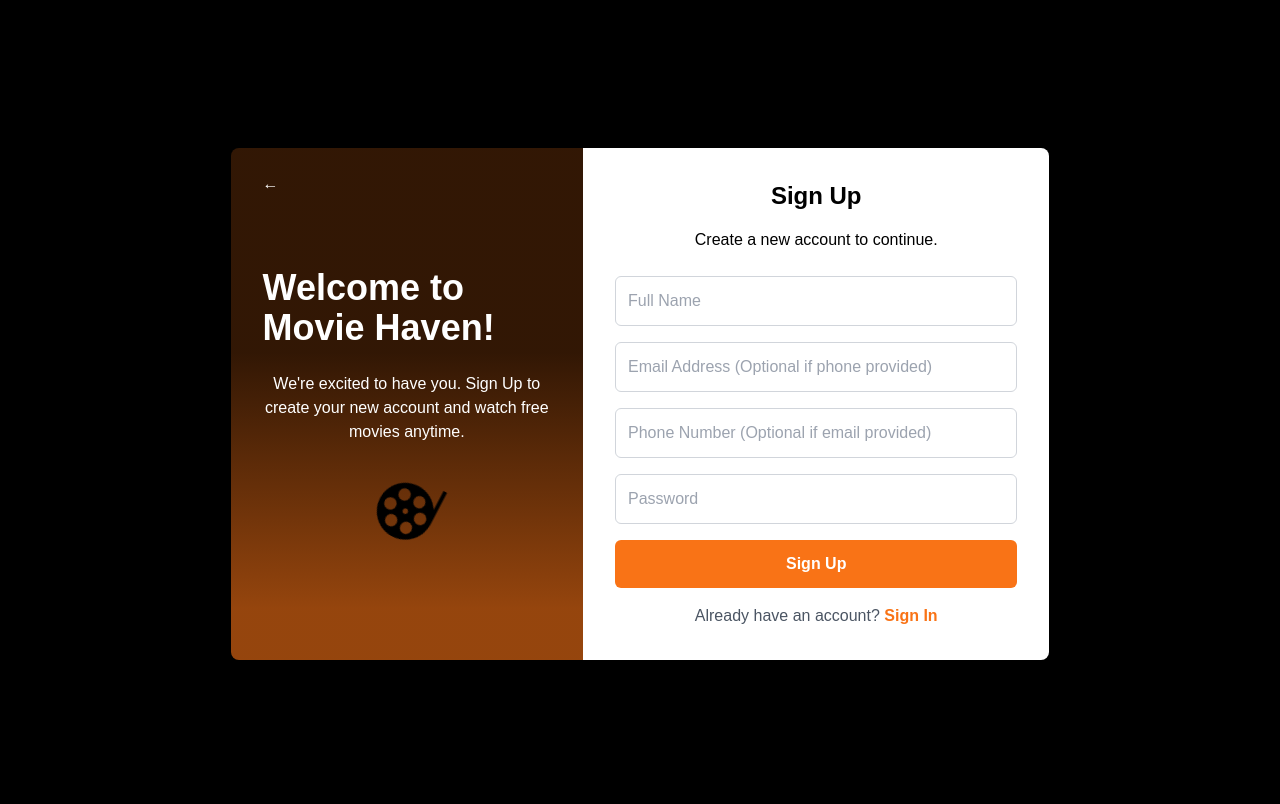
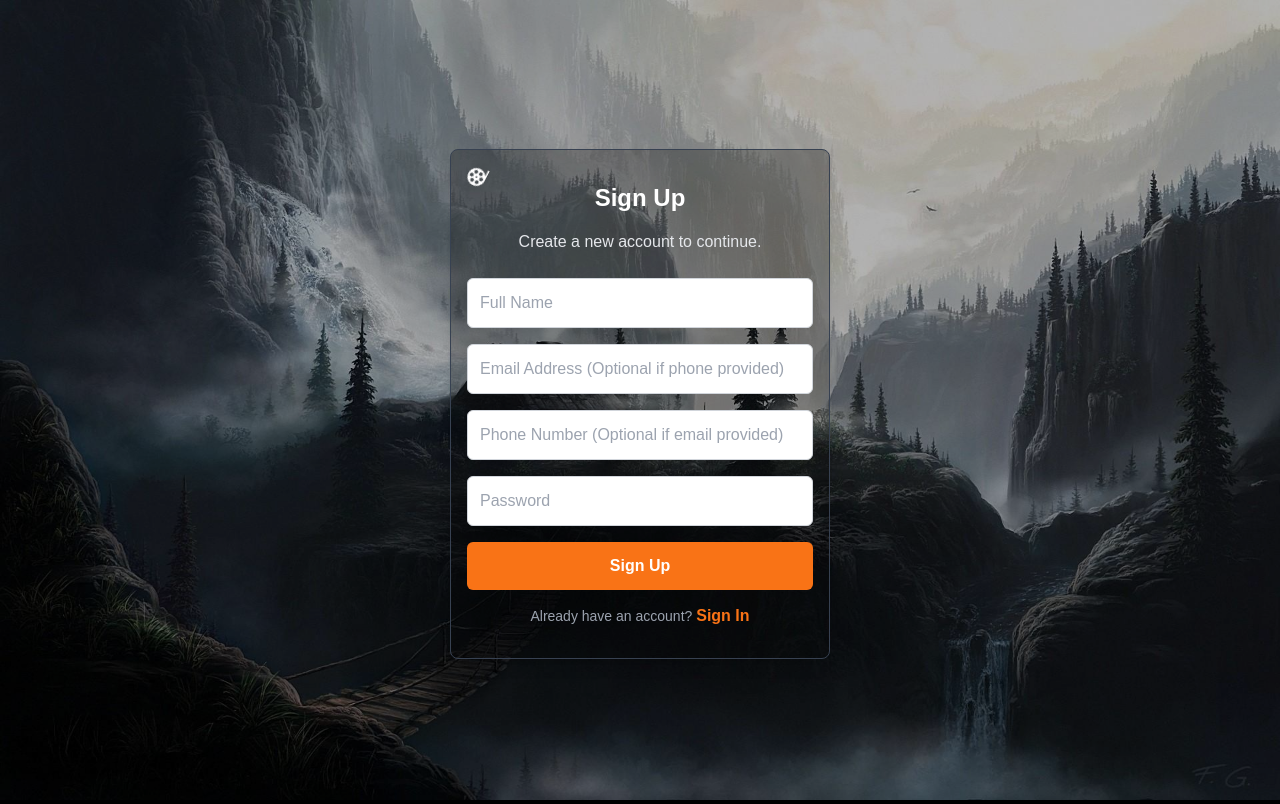
Before and after one commit to dnjstr/MovieApp-Front-End, a React (Vite) app: page /sign-up in a window 1280 px wide. Built offline with nearby package versions, Linux system fonts and the light colour scheme.

Commit message:
Updated signin style

```diff
--- a/src/App.css
+++ b/src/App.css
@@ -312,9 +312,14 @@ body {
     pointer-events: none;
 } */
 
-.sign-in-up-input:-webkit-autofill {
-  background-color: rgba(0, 0, 0, 0.3) !important;
+.sign-in-up-input:-webkit-autofill,
+.sign-in-up-input:-webkit-autofill:hover,
+.sign-in-up-input:-webkit-autofill:focus,
+.sign-in-up-input:-webkit-autofill:active {
+  background: none !important;
+  background-color: transparent !important;
   color: #ffffff !important;
-  -webkit-box-shadow: 0 0 0 30px rgba(0, 0, 0) inset !important;
   -webkit-text-fill-color: #ffffff !important;
+  -webkit-box-shadow: 0 0 0px 1000px transparent inset !important;
+  transition: background-color 5000s ease-in-out 0s !important;
 }
--- a/src/components/pages/SignIn.tsx
+++ b/src/components/pages/SignIn.tsx
@@ -101,7 +101,7 @@ const SignIn: React.FC = () => {
         <div className="flex justify-center items-center min-h-screen bg-black bg-opacity-50 mx-auto">
             <div className="signin-page-container absolute top-0 right-0 w-full h-full z-0"></div>
             <div className="flex z-10">
-                <div className="bg-black bg-opacity-35 p-8 rounded-lg shadow-lg relative w-[350px] px-4 border border-gray-700">
+                <div className="bg-black bg-opacity-25 p-8 rounded-lg shadow-lg relative w-[350px] px-4 border border-gray-700">
                     <Link
                         to="/"
                         className="absolute top-2 left-0 text-orange-500 font-bold px-4 py-2 rounded-lg hover:text-orange-600 transition duration-200 animate-spin"
@@ -118,12 +118,12 @@ const SignIn: React.FC = () => {
 
                     <h2 className="text-2xl text-white font-bold text-center mb-2">Sign In</h2>
                     <p className="text-center text-sm text-orange-500 mb-2">Welcome back!
-                        <span className="text-white ms-1 text-xs">Please sign in to continue.</span>
+                        <span className="text-gray-200 ms-1 text-xs">Please sign in to continue.</span>
                     </p>
 
                     <div className="h-[5px] w-full mb-5">
                         {error && (
-                            <div className="text-red-700 rounded">
+                            <div className="text-red-700 rounded text-center text-xs font-bold">
                                 {error}
                             </div>
                         )}
@@ -160,7 +160,7 @@ const SignIn: React.FC = () => {
                         <button
                             type="submit"
                             disabled={isLoading}
-                            className={`w-full bg-black bg-opacity-50 border border-orange-700 text-white py-3 rounded-md font-bold
+                            className={`w-full bg-black bg-opacity-30 border border-orange-700 text-white py-3 rounded-md font-bold
                                 ${isLoading ? 'opacity-70 cursor-not-allowed' : 'hover:bg-orange-600 hover:bg-opacity-40'}
                                 transition duration-300`}
                         >
--- a/src/components/pages/SignUp.tsx
+++ b/src/components/pages/SignUp.tsx
@@ -84,26 +84,15 @@ const SignUp: React.FC = () => {
 
     return (
         <div className="flex justify-center items-center min-h-screen">
-            <div className="flex">
-                {/* Left Section */}
-                <div className="movie-card-photo text-white p-8 rounded-l-lg flex flex-col justify-center items-center w-1/2 relative">
+            <div className="signin-page-container absolute top-0 left-0 w-full h-full z-0"></div>
+            <div className="flex z-10">
+                <div className="bg-black bg-opacity-25 p-8 rounded-lg shadow-lg relative w-[380px] px-4 border border-gray-700">
                     <Link
                         to="/sign-in"
-                        className="absolute top-4 left-4 text-white font-bold px-4 py-2 rounded-lg hover:bg-orange-600 transition duration-200"
+                        className="absolute top-2 left-0 text-orange-500 font-bold px-4 py-2 rounded-lg hover:text-orange-600 transition duration-200 animate-spin"
                     >
-                        ←
-                    </Link>
-
-                    <div>
-                        <h1 className="text-4xl font-bold mb-6">Welcome to Movie Haven!</h1>
-                        <p className="text-x text-center max-w-md">
-                            We're excited to have you. Sign Up to create your new account and watch free movies anytime.
-                        </p>
-                    </div>
-
-                    <div className="mt-8 animate-spin">
                         <svg
-                            className="w-16 h-16 text-black"
+                            className="w-5 text-white hover:text-orange-600 transition duration-200"
                             xmlns="http://www.w3.org/2000/svg"
                             viewBox="0 0 512 512"
                             fill="currentColor"
@@ -121,13 +110,9 @@ const SignUp: React.FC = () => {
                                 22.047 49.219 49.234-22.031 49.234-49.219 49.234-49.25-22.047-49.25-49.234z"
                             />
                         </svg>
-                    </div>
-                </div>
-
-                {/* Right Section */}
-                <div className="bg-white p-8 rounded-r-lg shadow-lg w-2/3">
-                    <h2 className="text-2xl text-black font-bold text-center mb-4">Sign Up</h2>
-                    <p className="text-center text-black mb-6">Create a new account to continue.</p>
+                    </Link>
+                    <h2 className="text-2xl text-white font-bold text-center mb-4">Sign Up</h2>
+                    <p className="text-center text-gray-200 mb-6">Create a new account to continue.</p>
 
                     {error && (
                         <div className="mb-4 p-3 bg-red-100 border border-red-400 text-red-700 rounded">
@@ -197,9 +182,9 @@ const SignUp: React.FC = () => {
                         </button>
                     </form>
 
-                    <p className="text-center text-gray-600 mt-4">
+                    <p className="text-center text-gray-400 mt-4 text-sm">
                         Already have an account?{" "}
-                        <Link to="/sign-in" className="text-orange-500 font-semibold hover:underline">
+                        <Link to="/sign-in" className="text-orange-500 font-semibold hover:underline text-[16px]">
                             Sign In
                         </Link>
                     </p>
```
